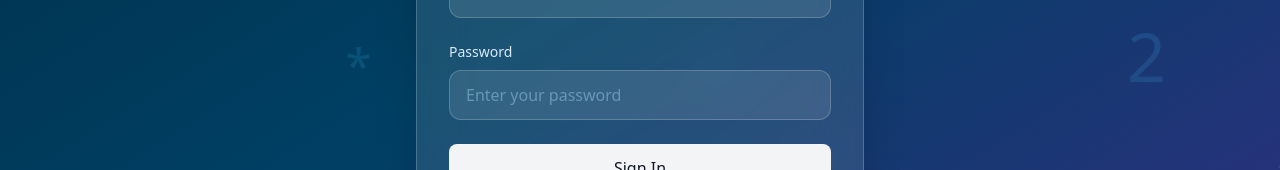
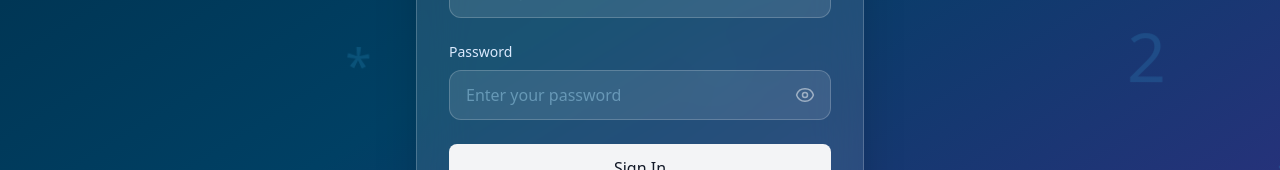
Before and after one commit to The-Blu-Penguin/ussd-dashboard, a Nuxt app: page /login in a window 1280 px wide. Shown: the part 436-606 px from the top of the page. Built offline with nearby package versions, Linux system fonts and the light colour scheme.

Commit message:
feat: implement login page with interactive background and initialize directory Pinia store

```diff
--- a/app/pages/login.vue
+++ b/app/pages/login.vue
@@ -17,6 +17,11 @@ const password = ref('')
 const error = ref('')
 const loading = ref(false)
 const showSuccessModal = ref(false)
+const showPassword = ref(false)
+
+const togglePassword = () => {
+  showPassword.value = !showPassword.value
+}
 
 const handleLogin = async () => {
   error.value = ''
@@ -179,14 +184,32 @@ onUnmounted(() => {
           <!-- Password -->
           <div>
             <label for="password" class="block text-sm font-medium text-blue-100 mb-2">Password</label>
+            <div class="relative">
               <input
                 id="password"
                 v-model="password"
-              type="password"
+                :type="showPassword ? 'text' : 'password'"
                 autocomplete="current-password"
-              class="w-full px-4 py-3 rounded-xl bg-white/10 border border-white/20 text-white placeholder-vibes-200/50 focus:outline-none focus:ring-2 focus:ring-vibes-400 focus:border-transparent transition-all"
+                class="w-full px-4 py-3 pr-12 rounded-xl bg-white/10 border border-white/20 text-white placeholder-vibes-200/50 focus:outline-none focus:ring-2 focus:ring-vibes-400 focus:border-transparent transition-all"
                 placeholder="Enter your password"
               />
+              <button
+                type="button"
+                class="password-toggle-btn"
+                :aria-label="showPassword ? 'Hide password' : 'Show password'"
+                @click="togglePassword"
+              >
+                <!-- Eye icon (show password) -->
+                <svg v-if="!showPassword" xmlns="http://www.w3.org/2000/svg" fill="none" viewBox="0 0 24 24" stroke-width="1.8" stroke="currentColor" class="eye-icon">
+                  <path stroke-linecap="round" stroke-linejoin="round" d="M2.036 12.322a1.012 1.012 0 010-.639C3.423 7.51 7.36 4.5 12 4.5c4.638 0 8.573 3.007 9.963 7.178.07.207.07.431 0 .639C20.577 16.49 16.64 19.5 12 19.5c-4.641 0-8.578-3.007-9.964-7.178z" />
+                  <path stroke-linecap="round" stroke-linejoin="round" d="M15 12a3 3 0 11-6 0 3 3 0 016 0z" />
+                </svg>
+                <!-- Eye-off icon (hide password) -->
+                <svg v-else xmlns="http://www.w3.org/2000/svg" fill="none" viewBox="0 0 24 24" stroke-width="1.8" stroke="currentColor" class="eye-icon">
+                  <path stroke-linecap="round" stroke-linejoin="round" d="M3.98 8.223A10.477 10.477 0 001.934 12C3.226 16.338 7.244 19.5 12 19.5c.993 0 1.953-.138 2.863-.395M6.228 6.228A10.45 10.45 0 0112 4.5c4.756 0 8.773 3.162 10.065 7.498a10.523 10.523 0 01-4.293 5.774M6.228 6.228L3 3m3.228 3.228l3.65 3.65m7.894 7.894L21 21m-3.228-3.228l-3.65-3.65m0 0a3 3 0 10-4.243-4.243m4.242 4.242L9.88 9.88" />
+                </svg>
+              </button>
+            </div>
           </div>
 
           <!-- Error Message -->
@@ -231,4 +254,36 @@ onUnmounted(() => {
 .animate-float {
   animation: float 3s ease-in-out infinite;
 }
+
+.password-toggle-btn {
+  position: absolute;
+  right: 0.75rem;
+  top: 50%;
+  transform: translateY(-50%);
+  display: flex;
+  align-items: center;
+  justify-content: center;
+  background: transparent;
+  border: none;
+  cursor: pointer;
+  color: rgba(255, 255, 255, 0.5);
+  padding: 0.25rem;
+  border-radius: 0.375rem;
+  transition: color 0.2s ease, background-color 0.2s ease;
+}
+
+.password-toggle-btn:hover {
+  color: rgba(255, 255, 255, 0.9);
+  background-color: rgba(255, 255, 255, 0.1);
+}
+
+.password-toggle-btn:focus {
+  outline: none;
+  color: rgba(255, 255, 255, 0.9);
+}
+
+.eye-icon {
+  width: 1.25rem;
+  height: 1.25rem;
+}
 </style>
--- a/app/stores/directory.ts
+++ b/app/stores/directory.ts
@@ -33,8 +33,13 @@ export const useDirectoryStore = defineStore('directory', {
         })
 
         if (response.success && response.data) {
-          // Initialize directories
-          this.directories = response.data
+          // Normalise: API may return an array directly, or wrap it in an object
+          const raw = response.data
+          this.directories = Array.isArray(raw)
+            ? raw
+            : Array.isArray((raw as any)?.directories)
+              ? (raw as any).directories
+              : []
           // Mark main loading as complete so UI can show the table incrementally
           this.isLoading = false
 
```
Lines whose indentation alone changed are shown as unchanged.
